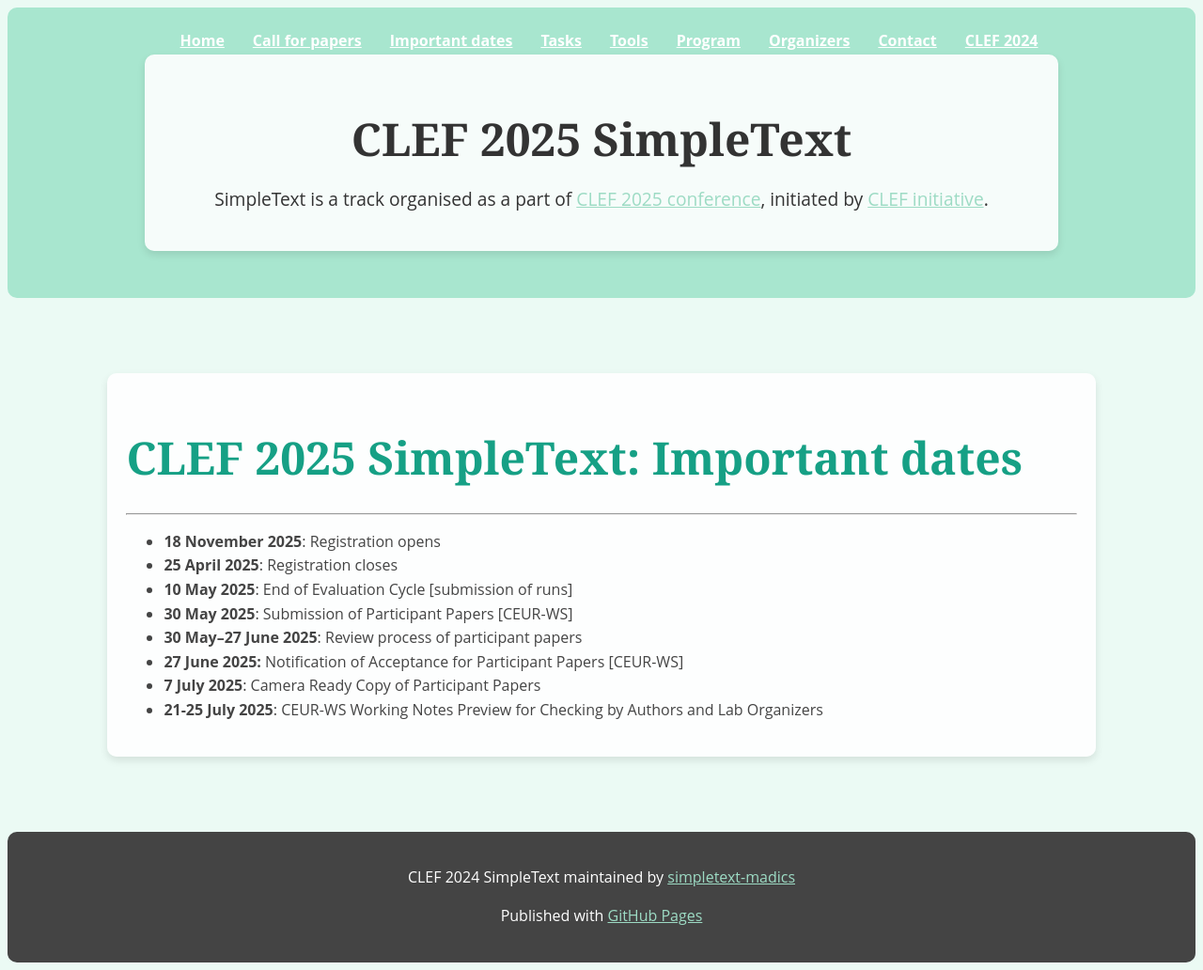
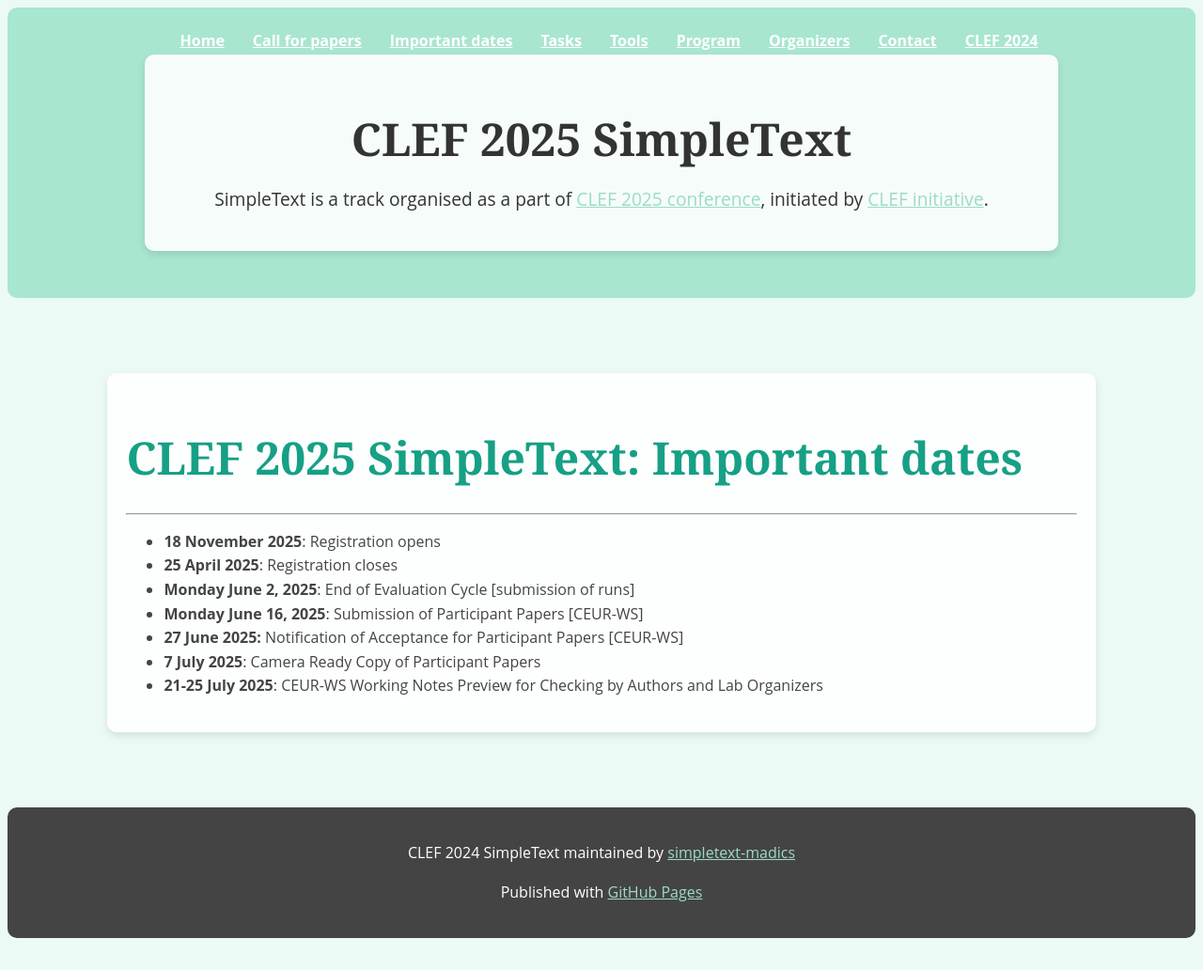
Before and after one commit to simpletext-madics/2025, a Jekyll site: the page built from dates.md, in a window 1280 px wide and 1032 px high. Shown: the whole window at 94% size. Built offline with Jekyll 4.4.1, drawn with Linux system fonts in a browser that asks for light colours.

Commit message:
Update dates.md

```diff
--- a/dates.md
+++ b/dates.md
@@ -9,9 +9,8 @@ title: Important dates
 
 * **18 November 2025**: Registration opens
 * **25 April 2025**: Registration closes
-* **10 May 2025**: End of Evaluation Cycle [submission of runs]
-* **30 May 2025**: Submission of Participant Papers [CEUR-WS]
-* **30 May–27 June 2025**: Review process of participant papers
+* **Monday June 2, 2025**: End of Evaluation Cycle [submission of runs]
+* **Monday June 16, 2025**: Submission of Participant Papers [CEUR-WS]
 * **27 June 2025:** Notification of Acceptance for Participant Papers [CEUR-WS]
 * **7 July 2025**: Camera Ready Copy of Participant Papers
 * **21-25 July 2025**: CEUR-WS Working Notes Preview for Checking by Authors and Lab Organizers
```
